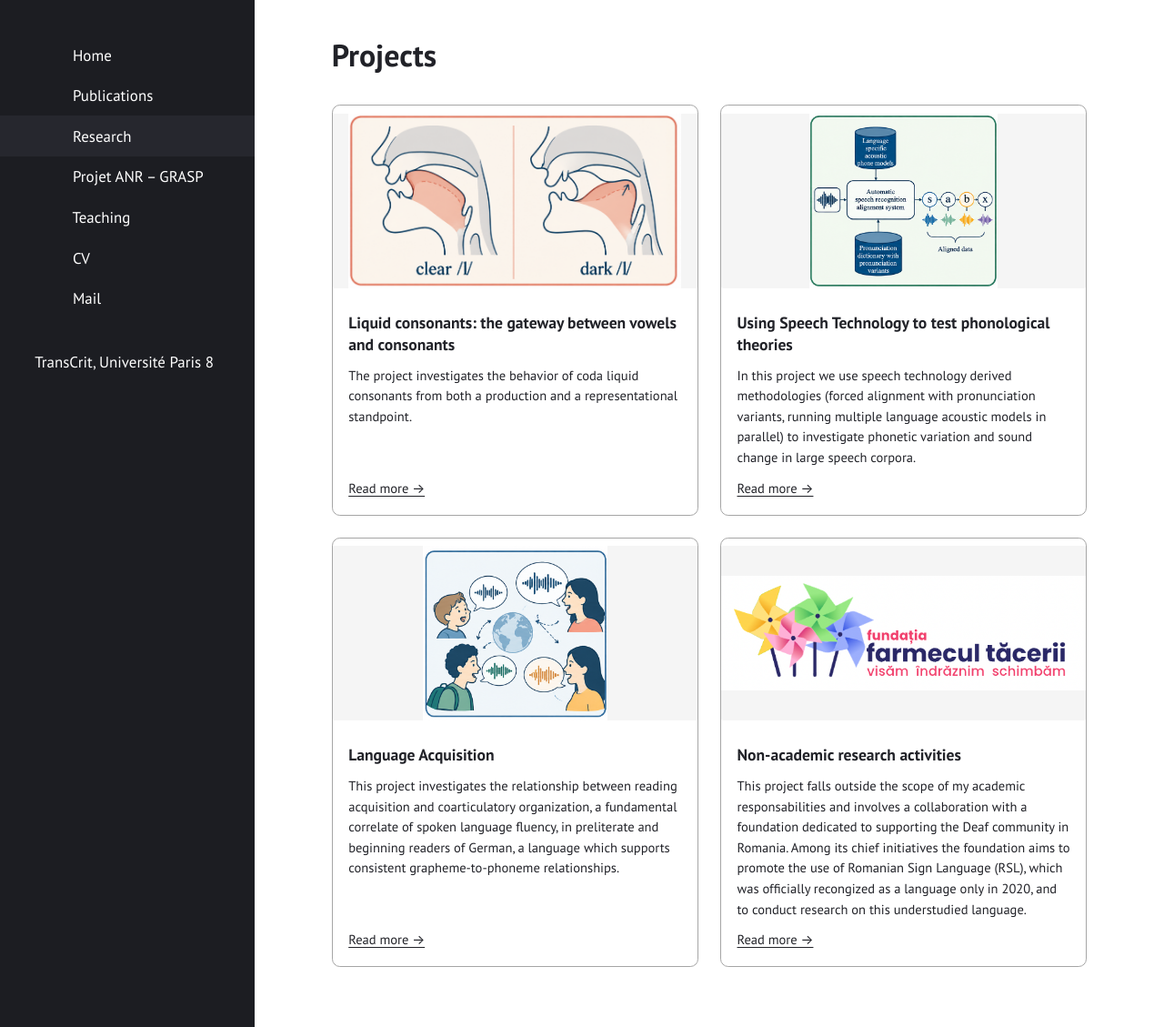
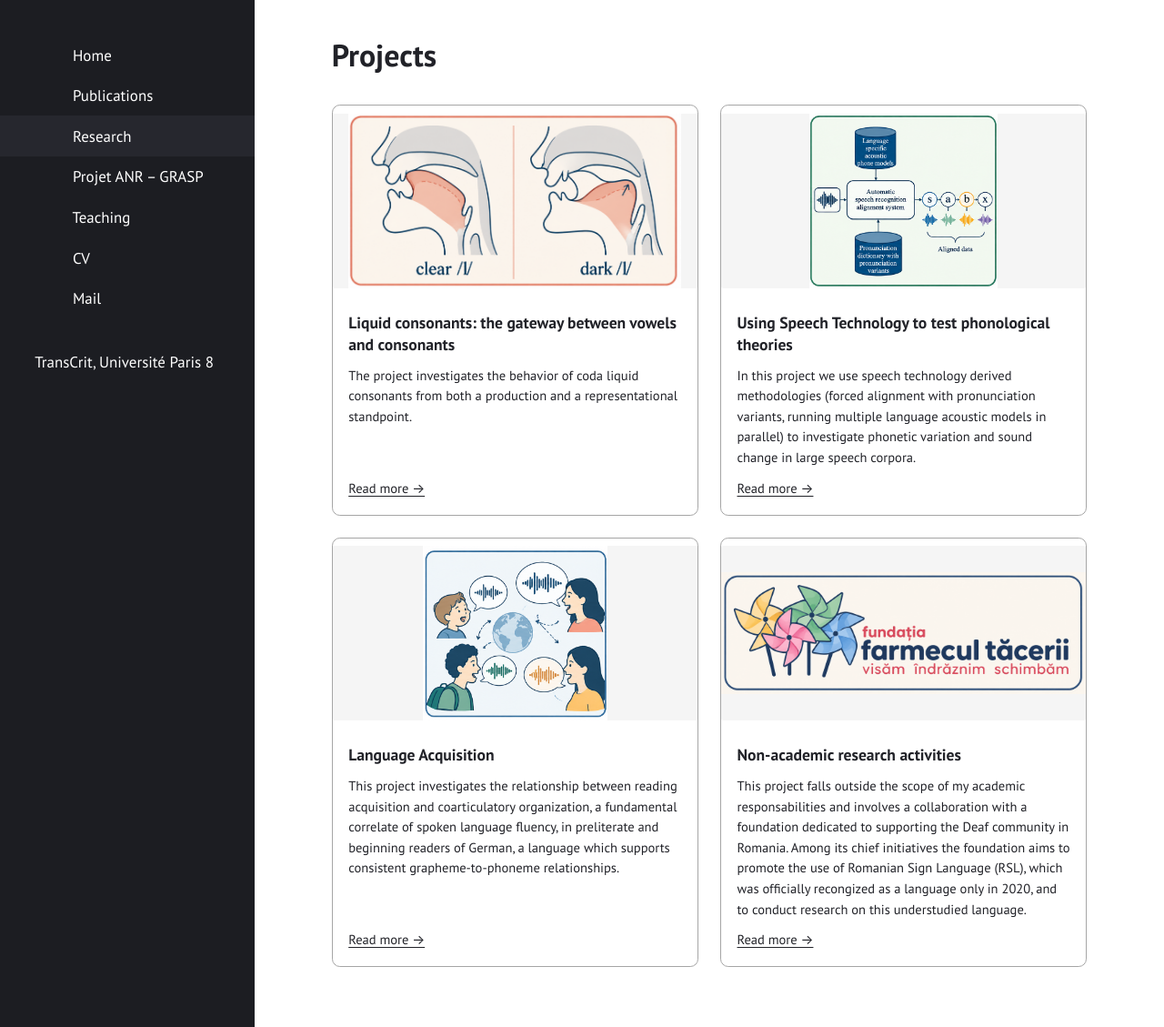
Before and after one commit to anisiapopescu/anisiapopescu.github.io, a Jekyll site: the page built from projects.md, in a window 1280 px wide and 1129 px high. Shown: the whole window at 91% size. Built offline with Jekyll 4.4.1, drawn with Linux system fonts in a browser that asks for light colours.

Commit message:
Update projects.md

```diff
--- a/projects.md
+++ b/projects.md
@@ -18,7 +18,7 @@ layout: page
     <span class="project-card-body"><strong>Language Acquisition</strong><span>This project investigates the relationship between reading acquisition and coarticulatory organization, a fundamental correlate of spoken language fluency, in preliterate and beginning readers of German, a language which supports consistent grapheme-to-phoneme relationships.</span><span class="project-card-link">Read more →</span></span>
   </a>
   <a class="project-card" href="{{ "/foundation/" | relative_url }}">
-    <img src="{{ "/assets/images/projects/logo_FCoda.png" | relative_url }}" alt="" loading="lazy">
+    <img src="{{ "/assets/images/projects/CODA_logo.png" | relative_url }}" alt="" loading="lazy">
     <span class="project-card-body"><strong>Non-academic research activities</strong><span>This project falls outside the scope of my academic responsabilities and involves a collaboration with a foundation dedicated to supporting the Deaf community in Romania. Among its chief initiatives the foundation aims to promote the use of Romanian Sign Language (RSL), which was officially recongized as a language only in 2020, and to conduct research on this understudied language.</span><span class="project-card-link">Read more →</span></span>
   </a>
 </div>
```
